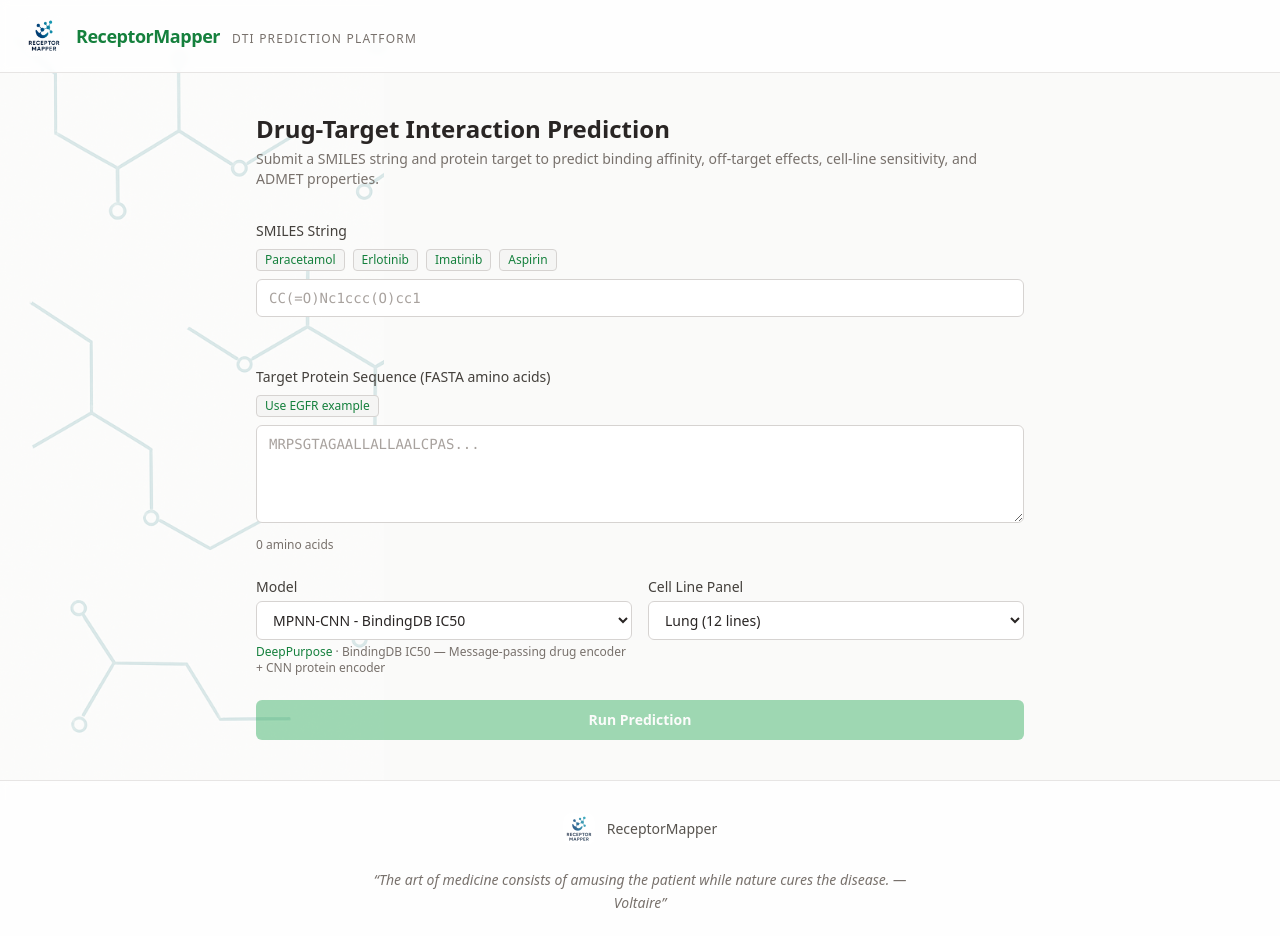
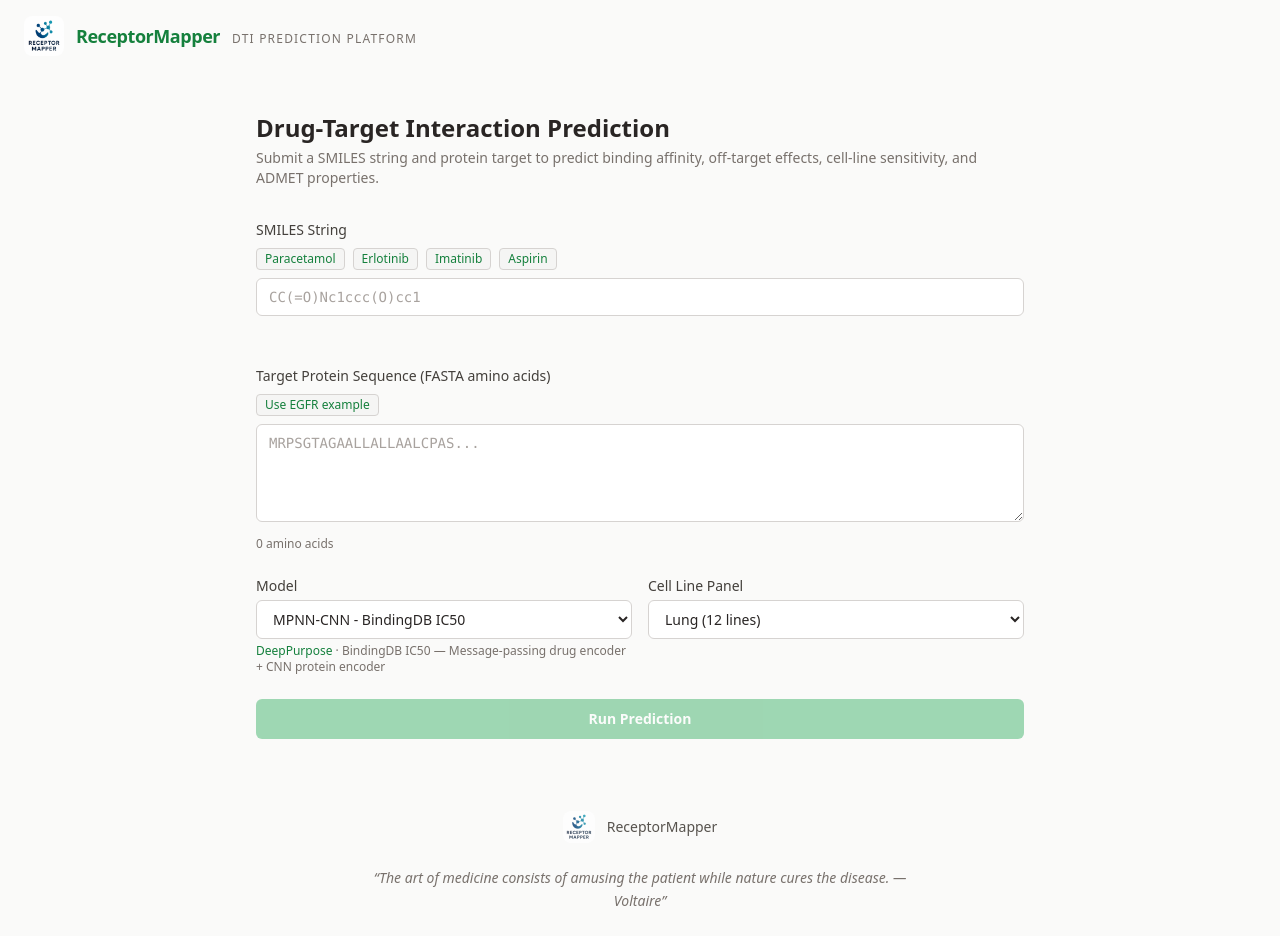
Before and after one commit to BS14/receptormapper, a Next.js app in the folder frontend/: page / in a window 1280 px wide. Shown: the top 936 px of the page. Built offline with nearby package versions, Linux system fonts and the light colour scheme.

Commit message:
feat: remove molecular background and footer styling
Removed molecular structure background and adjusted footer styling for cleaner layout.

Co-authored-by: Binaya Sharma <31805054+BS14@users.noreply.github.com>

```diff
--- a/frontend/app/layout.tsx
+++ b/frontend/app/layout.tsx
@@ -20,18 +20,8 @@ export default function RootLayout({ children }: { children: React.ReactNode })
 
   return (
     <html lang="en" className="bg-stone-50">
-      <body className="min-h-screen bg-stone-50 text-stone-800 antialiased flex flex-col relative">
-        {/* Molecular structure background - left side */}
-        <div className="fixed left-0 top-0 w-96 h-full pointer-events-none z-0 opacity-50">
-          <Image
-            src="/molecular-bg.png"
-            alt=""
-            fill
-            className="object-cover object-left"
-          />
-        </div>
-
-        <header className="border-b border-stone-200 px-6 py-4 bg-white/80 backdrop-blur-sm relative z-10">
+      <body className="min-h-screen bg-stone-50 text-stone-800 antialiased flex flex-col">
+        <header className="px-6 py-4">
           <div className="flex items-center gap-3">
             <Image
               src="/logo.png"
@@ -51,9 +41,9 @@ export default function RootLayout({ children }: { children: React.ReactNode })
           </div>
         </header>
 
-        <main className="mx-auto max-w-6xl px-6 py-10 flex-1 relative z-10">{children}</main>
+        <main className="mx-auto max-w-6xl px-6 py-10 flex-1">{children}</main>
 
-        <footer className="border-t border-stone-200 px-6 py-8 mt-auto bg-white/80 backdrop-blur-sm relative z-10">
+        <footer className="px-6 py-8 mt-auto">
           <div className="max-w-6xl mx-auto">
             <div className="flex flex-col items-center gap-6 text-center">
               <div className="flex items-center gap-3">
```
Also changed, not shown: frontend/public/molecular-bg.png (deleted).
